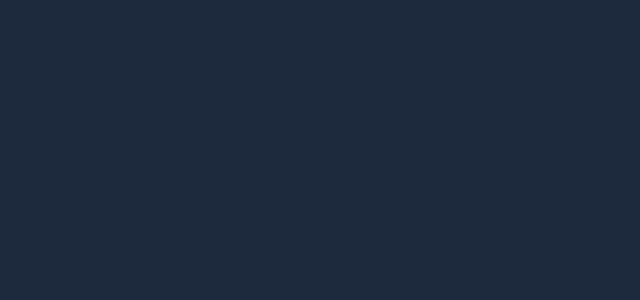
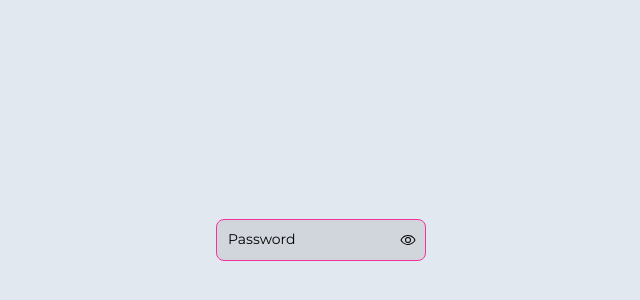
Before and after one commit to CI5KO/recipes-front, a Next.js app: page / in a window 1280 px wide. Shown: the part 160-460 px from the top of the page, without its empty margins (319-959 px from the left). Built offline with nearby package versions, Linux system fonts and the light colour scheme.

Commit message:
feature/input

```diff
--- a/app/IndexClient.tsx
+++ b/app/IndexClient.tsx
@@ -1,6 +1,9 @@
 "use client";
 
-import { type ReactNode } from "react";
+import { useState, type ReactNode } from "react";
+import { useRouter } from "next/navigation";
+import { montserrat } from "@/src/fonts/Montserrat";
+import Input from "@/src/components/Input";
 
 interface IndexClientProps {
   validateToken: (token: string) => Promise<boolean>;
@@ -9,5 +12,28 @@ interface IndexClientProps {
 export default function IndexClient({
   validateToken,
 }: IndexClientProps): ReactNode {
-  return <></>;
+  const router = useRouter();
+  const [token, setToken] = useState<string>("");
+
+  const handleTokenChange = async (value: string) => {
+    setToken(value);
+    const isValid: boolean = await validateToken(value);
+    if (isValid) router.push("/home");
+  };
+
+  return (
+    <main
+      style={montserrat.style}
+      className="flex flex-row items-center container mx-auto h-screen max-w-4xl"
+    >
+      <div className="flex flex-col items-center w-full gap-4">
+        <Input
+          type="password"
+          placeholder="Password"
+          value={token}
+          onChange={(value) => setToken(value)}
+        />
+      </div>
+    </main>
+  );
 }
--- a/app/layout.tsx
+++ b/app/layout.tsx
@@ -13,7 +13,7 @@ export default function RootLayout({
 }>) {
   return (
     <html lang="en">
-      <body className="bg-slate-800">{children}</body>
+      <body className="bg-slate-200">{children}</body>
     </html>
   );
 }
--- a/src/components/Input.tsx
+++ b/src/components/Input.tsx
@@ -1,6 +1,7 @@
 "use client";
 
-import React from "react";
+import React, { useState, type ReactNode } from "react";
+import { PiEye, PiEyeClosed } from "react-icons/pi";
 
 interface InputProps {
   placeholder?: string;
@@ -10,18 +11,40 @@ interface InputProps {
 }
 
 export default function Input({
-  placeholder,
+  placeholder = "",
   type = "text",
   value,
   onChange,
-}: InputProps): React.ReactElement {
+}: InputProps): ReactNode {
+  const [isFocused, setIsFocused] = useState(false);
+  const [isPasswordVisible, setIsPasswordVisible] = useState(false);
   return (
-    <input
-      placeholder={placeholder || ""}
-      type={type}
-      value={value}
-      onChange={(e) => onChange(e.target.value)}
-      className="rounded border border-slate-600 bg-slate-700 text-white focus:border-slate-500 focus:outline-none focus:ring-1 focus:ring-slate-500"
-    />
+    <div className="relative">
+      {placeholder && (
+        <label
+          className={`absolute pl-1 ${
+            isFocused || value ? "-top-3" : "top-[10px]"
+          } bg-gradient-to-t from-20% from-gray-300 via-60% via-transparent to-transparent text-sm left-2 transition-all select-none`}
+        >
+          {placeholder}
+        </label>
+      )}
+      <input
+        type={type === "password" && isPasswordVisible ? "text" : type}
+        value={value}
+        onFocus={() => setIsFocused(true)}
+        onBlur={() => setIsFocused(false)}
+        onChange={(e) => onChange(e.target.value)}
+        className="rounded-lg border border-pink-500 p-2 w-full bg-gray-300"
+      />
+      {type === "password" && (
+        <div
+          onClick={() => setIsPasswordVisible(!isPasswordVisible)}
+          className="absolute right-2.5 top-1/2 -translate-y-1/2 cursor-pointer"
+        >
+          {isPasswordVisible ? <PiEyeClosed /> : <PiEye />}
+        </div>
+      )}
+    </div>
   );
 }
--- /dev/null
+++ b/src/fonts/Montserrat.ts
@@ -0,0 +1,7 @@
+import { Montserrat } from "next/font/google";
+
+export const montserrat = Montserrat({
+  subsets: ["latin"],
+  weight: ["400", "700"],
+  variable: "--font-montserrat",
+});
```
Also changed, not shown: package.json (+5 -4 lines), 1 other file (tests, documents, lock files or other folders).
